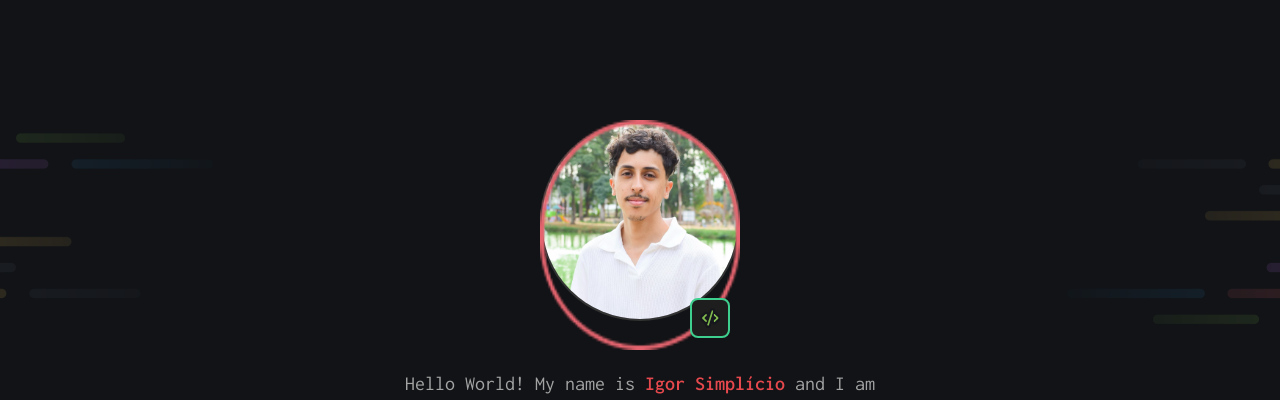
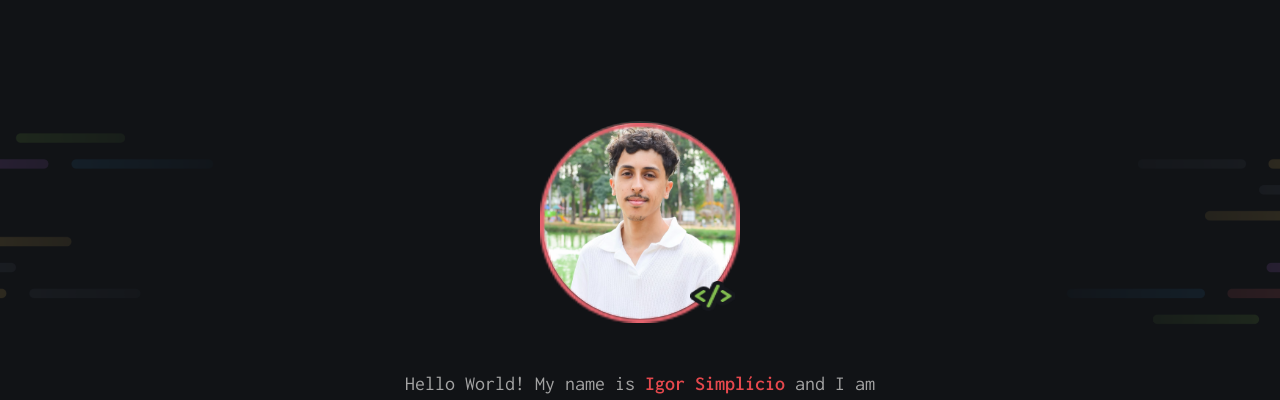
Before and after one commit to igor-simplicio/portifolio-dev, a plain HTML site: page index.html in a window 1280 px wide. Shown: the top 400 px of the page. Drawn offline with Linux system fonts and the light colour scheme; a web font is replaced by a local one.

Commit message:
adjustments

```diff
--- a/styles/header.css
+++ b/styles/header.css
@@ -102,22 +102,20 @@ h3 {
 
 .profile-border {
   position: absolute;
-  top: 50%;
+  top: 45%;
   left: 50%;
   transform: translate(-50%, -50%);
-  width: 230px;
-  height: 230px;
+  width: 200px;
+  height: 200px;
   pointer-events: none;
 }
 
 .code-badge {
   position: absolute;
-  bottom: 10px;
-  right: 10px;
-  width: 40px;
-  height: 40px;
-  background-color: #1e1e1e;
-  border: 2px solid #3ecf8e;
+  bottom: 30px;
+  right: 5px;
+  width: 45px;
+  height: 45px;
   border-radius: 8px;
   display: flex;
   align-items: center;
@@ -125,6 +123,6 @@ h3 {
 }
 
 .code-badge img {
-  width: 20px;
-  height: 20px;
+  width: 80px;
+  height: 30px;
 }
```
